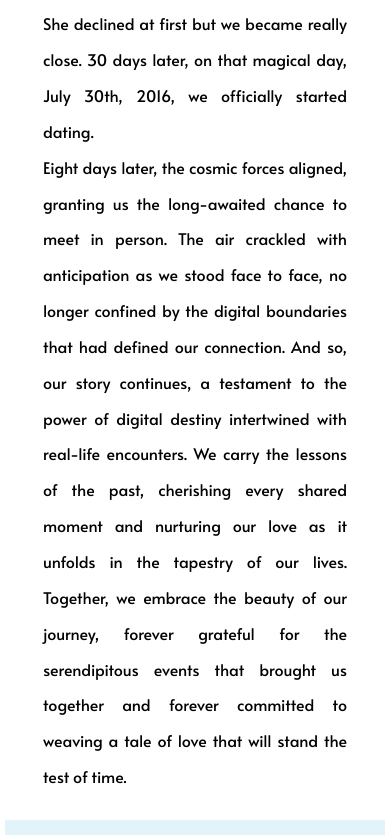
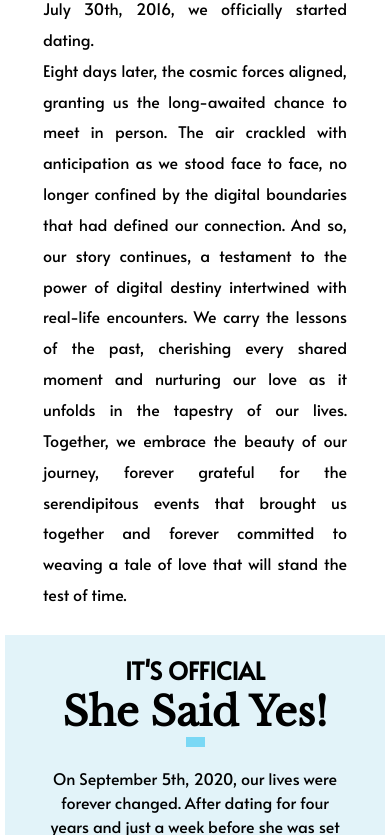
Before and after one commit to oyelajakenny/doyinkorede, a React (Create React App) app: page / in a window 390 px wide. Shown: the part 1842-2677 px from the top of the page. Built offline with nearby package versions, Linux system fonts and the light colour scheme; a web font is replaced by a local one.

Commit message:
refactored css

```diff
--- a/src/App.css
+++ b/src/App.css
@@ -10,7 +10,7 @@
   box-sizing: border-box;
   scroll-behavior: smooth;
  }
- #how{
+ #how2{
   text-decoration: none;
   color: #7ad8f5;
  }
@@ -245,7 +245,7 @@ font-size: 1.5rem;
     /* font-weight: 600; */
     padding: 2% 10%;
     color: black;
-    line-height: 35.84px;
+    line-height: 30.84px;
     text-align: justify;
     /* border:1px solid black ; */
     margin: 10px auto;
@@ -281,9 +281,9 @@ font-size: 1.5rem;
     padding: 5% 0%;
   }
 
-  /* .official h1 {
-    font-size: 2rem;
-  } */
+  .official h1 {
+    font-size: 2.5rem;
+  }
 
   .official hr {
     width: 5%;
@@ -354,7 +354,7 @@ font-size: 1.5rem;
       color: #ffff;
       font-weight: 600;
       display: block;
-        margin: 20px auto;
+        margin: 10px auto;
   }
 
   .attend-btn button:hover {
--- a/src/Components/Banner.js
+++ b/src/Components/Banner.js
@@ -8,7 +8,7 @@ const Banner = () => {
         <p>It all started in the DM</p>
 
         <div className="scroll">
-          <a id="how" href="#how">
+          <a id="how2" href="#how">
             <h3>Scroll</h3>
           </a>
           <img src="./images/vector.png" alt="vector"></img>
```
